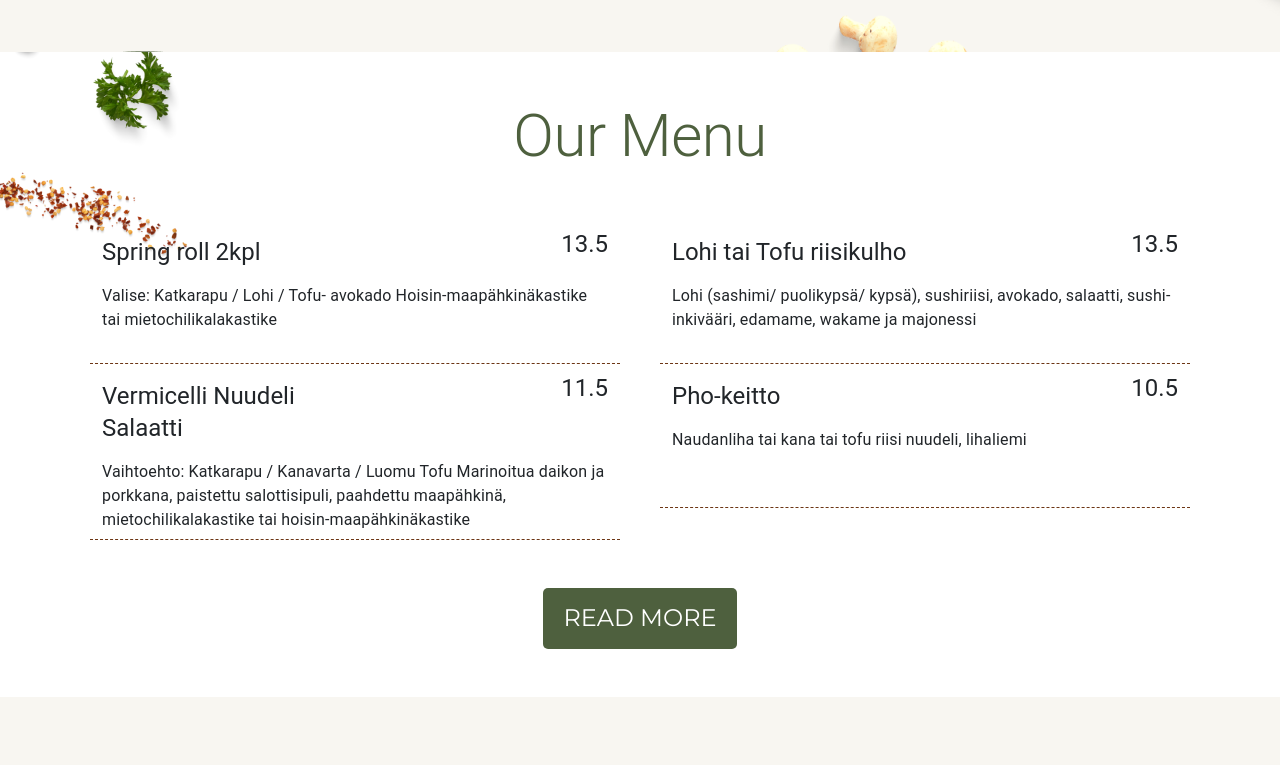
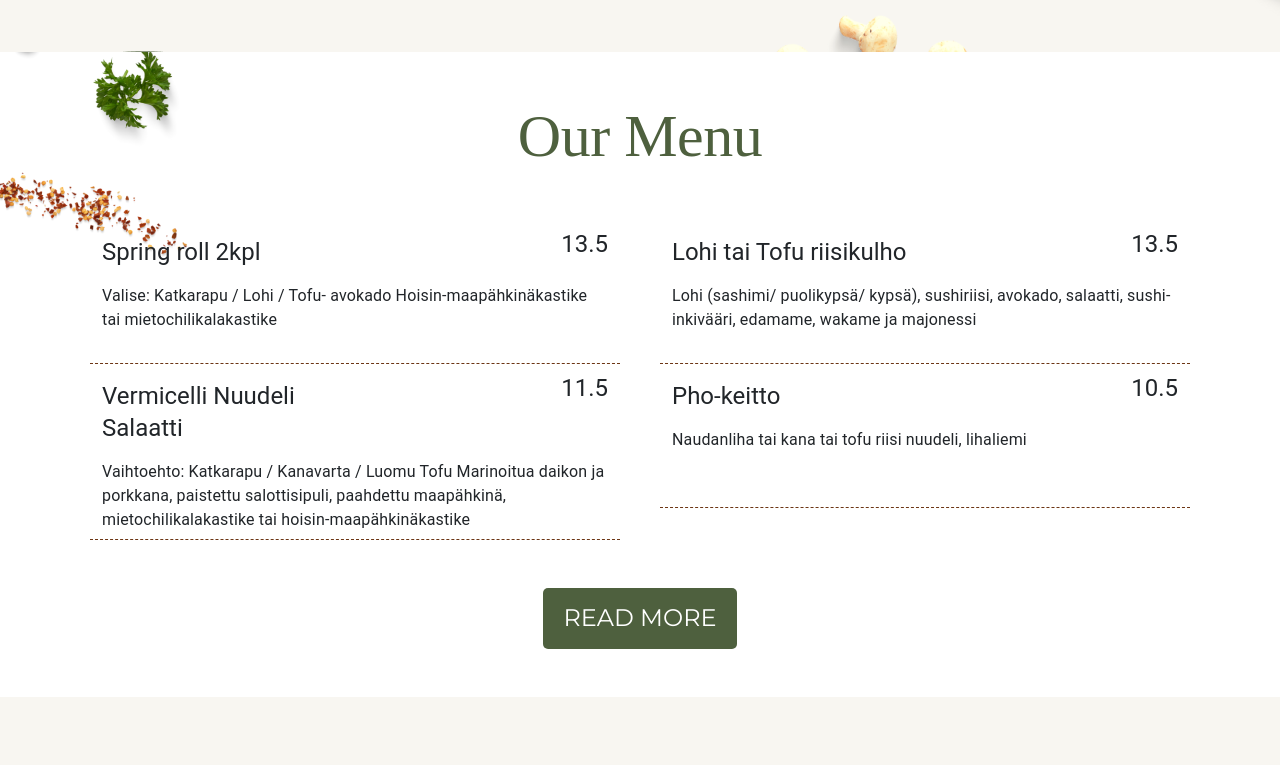
Before and after one commit to phuoc94/kauno-restaurant, a Next.js app: page / in a window 1280 px wide. Shown: the part 855-1620 px from the top of the page. Built offline with nearby package versions, Linux system fonts and the light colour scheme.

Commit message:
update fonts

```diff
--- a/styles/globals.css
+++ b/styles/globals.css
@@ -43,7 +43,7 @@ a {
 }
 
 .font-classique-saigon {
-  font-family: 'ClassiqueSaigon';
+  font-family: 'ClassiqueSaigon' !important;
 }
 
 .color-primary {
```
